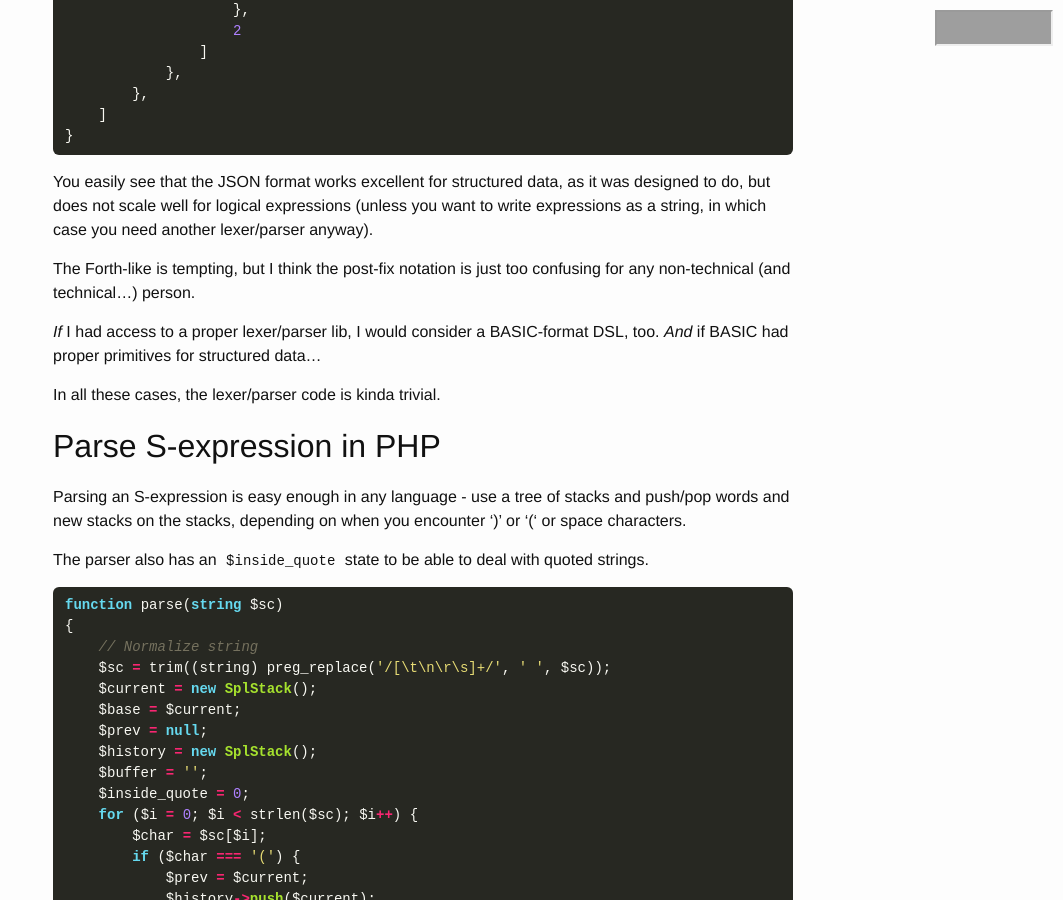
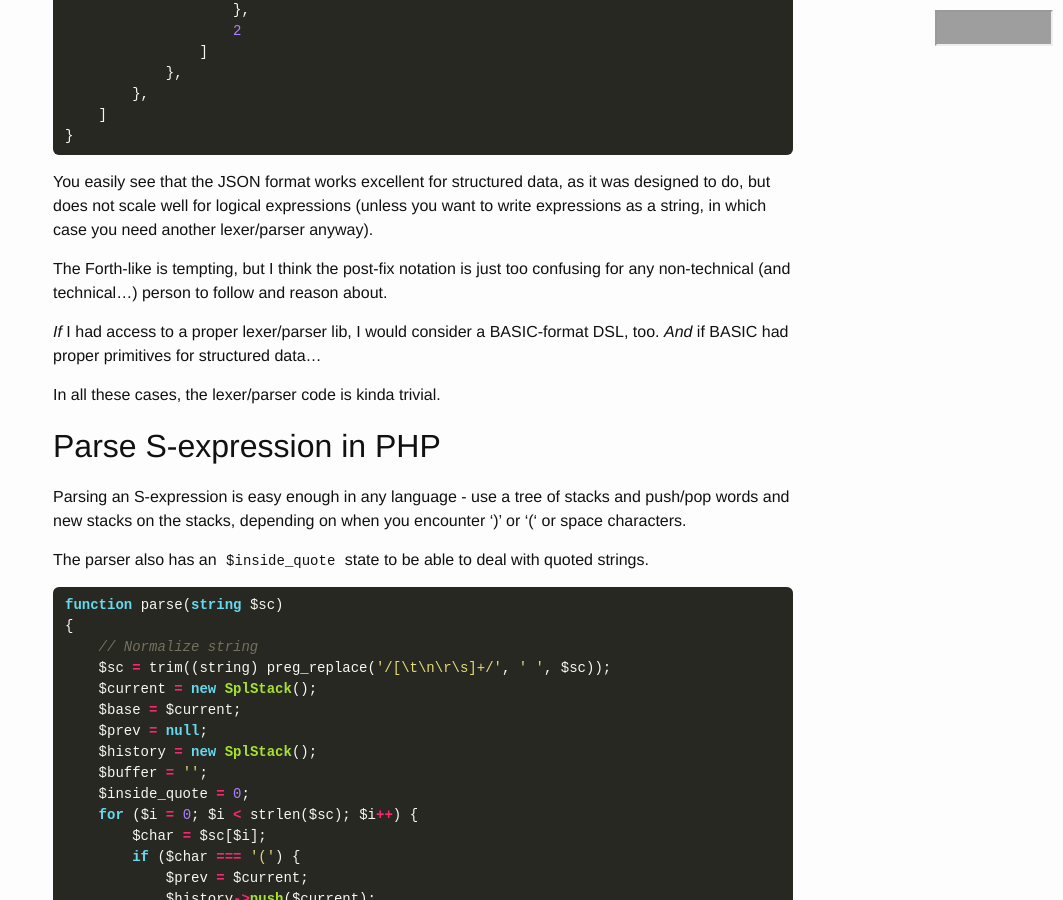
Before and after one commit to olleharstedt/olleharstedt.github.io, a Jekyll site: the page built from _posts/2024-05-25-report-generating-domain-specific-language-php.markdown, in a window 1280 px wide and 900 px high, scrolled down 2445 px. Shown: the whole window, without its empty margins (217-1280 px from the left). Built offline with Jekyll 4.4.1, drawn with Linux system fonts in a browser that asks for light colours; nearby versions of some CDN libraries; grey boxes are pictures that could not be loaded.

Commit message:
WIP write

````diff
--- a/_posts/2024-05-25-report-generating-domain-specific-language-php.markdown
+++ b/_posts/2024-05-25-report-generating-domain-specific-language-php.markdown
@@ -60,7 +60,7 @@ Looks like a primitive version of Lisp, or Lisp without the macros.
 
 Forth is a type of post-fix notation, like `1 2 +` equals `3`, but you can make the words (functions, in other languages) eat the next word from the stream, too.
 
-```txt
+```text
 report:
     title: "Stock report"
     table: "articles"
@@ -119,7 +119,7 @@ end
 
 You easily see that the JSON format works excellent for structured data, as it was designed to do, but does not scale well for logical expressions (unless you want to write expressions as a string, in which case you need another lexer/parser anyway).
 
-The Forth-like is tempting, but I think the post-fix notation is just too confusing for any non-technical (and technical...) person.
+The Forth-like is tempting, but I think the post-fix notation is just too confusing for any non-technical (and technical...) person to follow and reason about.
 
 _If_ I had access to a proper lexer/parser lib, I would consider a BASIC-format DSL, too. _And_ if BASIC had proper primitives for structured data...
 
````
